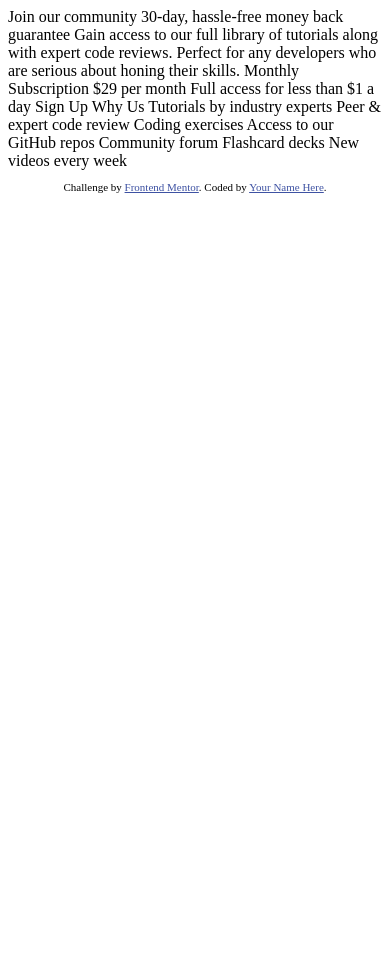
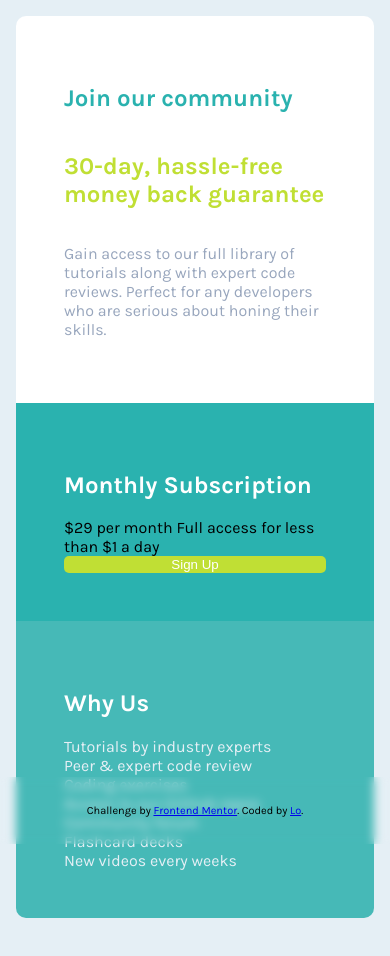
Before and after one commit to elorenn/single-price-grid-component-solution, a plain HTML site: page index.html in a window 390 px wide. Before the commit the page ends 844 px from the top, so only its background shows below. Drawn offline with Linux system fonts and the light colour scheme.

Commit message:
colors, layout, flex desktop to mobile responsive. just need to finetune spacing and sizing

```diff
--- /dev/null
+++ b/assets/styles/styles.css
@@ -0,0 +1,123 @@
+:root {
+  --white: hsl(0, 0%, 100%);
+  --cyan: hsl(179, 62%, 43%);
+  --bright-yellow: hsl(71, 73%, 54%);
+  --light-gray: hsl(204, 43%, 93%);
+  --grayish-blue: hsl(218, 22%, 67%);
+  --font: "Karla", sans-serif;
+}
+
+*,
+*::before,
+*::after {
+  box-sizing: border-box;
+  /* font-size: 16px; */
+}
+
+body {
+  -webkit-font-smoothing: antialiased;
+  margin: 0;
+  background-color: var(--light-gray);
+  font-family: var(--font);
+  font-weight: 400;
+  min-height: 100vh;
+  min-width: 100vw;
+  width: min-content;
+  display: grid;
+  place-items: center;
+  margin-bottom: 3rem;
+}
+
+.card {
+  background-color: var(--card-background);
+  margin: 1rem;
+  /* width: 325px; */
+  /* height: 1325px; */
+  border-radius: 10px;
+  overflow: hidden;
+  display: flex;
+  flex-direction: column;
+}
+
+h1 {
+  color: var(--cyan);
+}
+
+h2 {
+  color: var(--white);
+}
+
+ul {
+  list-style-type: none;
+  margin: 0;
+  padding: 0;
+  color: var(--light-gray);
+}
+
+section:first-of-type {
+  background-color: var(--white);
+}
+
+section:first-of-type p {
+  color: var(--grayish-blue);
+}
+
+section:first-of-type h2 {
+  color: var(--bright-yellow);
+}
+
+section {
+  background-color: var(--cyan);
+  padding: 48px;
+  flex-basis: 50%;
+  display: flex;
+  flex-direction: column;
+  justify-content: space-between;
+}
+
+section:last-of-type {
+  background-color: hsl(179, 45%, 50%);
+}
+
+button {
+  background-color: var(--bright-yellow);
+  color: var(--white);
+  /* font-size: 15px; */
+  border: 0;
+  border-radius: 5px;
+  /* height: 50px; */
+  /* width: 145px; */
+  cursor: pointer;
+}
+
+footer {
+  position: fixed;
+  left: 0;
+  bottom: 0;
+  width: 100%;
+  padding: 1rem 0;
+  backdrop-filter: blur(5px);
+  z-index: 2;
+}
+
+.attribution {
+  font-size: 11px;
+  text-align: center;
+  /* color: var(--very-dark-cyan); */
+}
+
+.attribution a {
+  font-size: 11px;
+  /* color: var(--cyan); */
+}
+
+@media (min-width: 450px) {
+  .card {
+    flex-direction: row;
+    flex-wrap: wrap;
+  }
+
+  section:first-of-type {
+    flex-basis: 100%;
+  }
+}
--- a/index.html
+++ b/index.html
@@ -1,49 +1,68 @@
 <!DOCTYPE html>
 <html lang="en">
   <head>
-  <meta charset="UTF-8">
-  <meta name="viewport" content="width=device-width, initial-scale=1.0"> <!-- displays site properly based on user's device -->
+    <meta charset="UTF-8" />
+    <meta name="viewport" content="width=device-width, initial-scale=1.0" />
+    <!-- displays site properly based on user's device -->
 
-  <link rel="icon" type="image/png" sizes="32x32" href="./images/favicon-32x32.png">
+    <link
+      rel="icon"
+      type="image/png"
+      sizes="32x32"
+      href="./assets/images/favicon-32x32.png"
+    />
 
-  <title>Frontend Mentor | Single Price Grid Component</title>
+    <link rel="stylesheet" type="text/css" href="./assets/styles/styles.css" />
 
-  <!-- Feel free to remove these styles or customise in your own stylesheet 👍 -->
-  <style>
-    .attribution { font-size: 11px; text-align: center; }
-    .attribution a { color: hsl(228, 45%, 44%); }
-  </style>
+    <link rel="preconnect" href="https://fonts.googleapis.com" />
+    <link rel="preconnect" href="https://fonts.gstatic.com" crossorigin />
+    <link
+      href="https://fonts.googleapis.com/css2?family=Karla:wght@400;700&display=swap"
+      rel="stylesheet"
+    />
+
+    <title>Single Price Grid Component</title>
   </head>
   <body>
-  Join our community
-
-  30-day, hassle-free money back guarantee
-
-  Gain access to our full library of tutorials along with expert code reviews.
-  Perfect for any developers who are serious about honing their skills.
-
-  Monthly Subscription
-
-  &dollar;29 per month
-
-  Full access for less than &dollar;1 a day
-
-  Sign Up
-
-  Why Us
-
-  Tutorials by industry experts
-  Peer &amp; expert code review
-  Coding exercises
-  Access to our GitHub repos
-  Community forum
-  Flashcard decks
-  New videos every week
+    <main class="card">
+      <section>
+        <h1>Join our community</h1>
+        <h2>30-day, hassle-free money back guarantee</h2>
+        <p>
+          Gain access to our full library of tutorials along with expert code
+          reviews. Perfect for any developers who are serious about honing their
+          skills.
+        </p>
+      </section>
+      <section>
+        <h2>Monthly Subscription</h2>
+        &dollar;29 per month Full access for less than &dollar;1 a day
+        <button type="button">Sign Up</button>
+      </section>
+      <section>
+        <h2>Why Us</h2>
+        <ul>
+          <li>Tutorials by industry experts</li>
+          <li>Peer &amp; expert code review</li>
+          <li>Coding exercises</li>
+          <li>Access to our GitHub repos</li>
+          <li>Community forum</li>
+          <li>Flashcard decks</li>
+          <li>New videos every weeks</li>
+        </ul>
+      </section>
+    </main>
 
     <footer>
       <p class="attribution">
-      Challenge by <a href="https://www.frontendmentor.io?ref=challenge" target="_blank">Frontend Mentor</a>.
-      Coded by <a href="#">Your Name Here</a>.
+        Challenge by
+        <a href="https://www.frontendmentor.io?ref=challenge" target="_blank"
+          >Frontend Mentor</a
+        >. Coded by
+        <a
+          href="https://github.com/elorenn/single-price-grid-component-solution"
+          >Lo</a
+        >.
       </p>
     </footer>
   </body>
```
Lines whose indentation alone changed are shown as unchanged.
